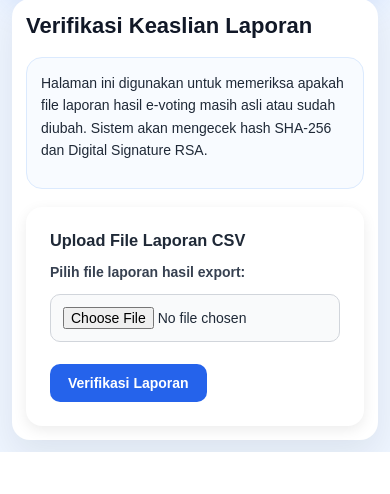
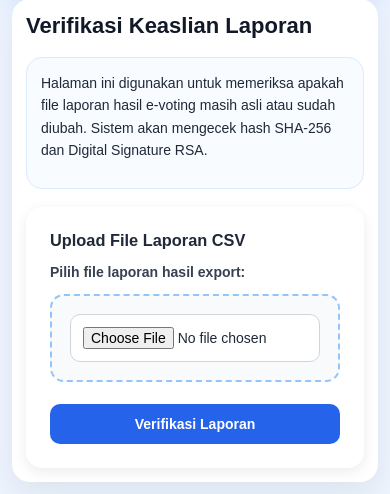
Before and after one commit to farhmel7/E-voting-krip, a Flask app: page /verify-report in a window 390 px wide. Shown: the part 997-1491 px from the top of the page. Before the commit the page ends 1449 px from the top, so only its background shows below. Run offline with Flask 3, Linux system fonts and the light colour scheme; the visitor is signed in with stand-in values (Sample User, id 1); parts of the project's set-up code (start-up, migrations or seed data) failed here and were passed over.

Commit message:
Perbaiki form upload verifikasi laporan

```diff
--- a/templates/verify_report.html
+++ b/templates/verify_report.html
@@ -23,19 +23,28 @@
         display: flex;
         flex-direction: column;
         gap: 14px;
-        max-width: 600px;
+        max-width: 650px;
     }
 
-    .upload-form input[type="file"] {
+    .file-upload-box {
+        background: #f9fafb;
+        border: 2px dashed #93c5fd;
+        border-radius: 14px;
+        padding: 18px;
+    }
+
+    .file-upload-box input[type="file"] {
+        width: 100%;
         padding: 12px;
         border: 1px solid #d1d5db;
         border-radius: 10px;
-        background: #f9fafb;
+        background: white;
+        cursor: pointer;
     }
 
     .upload-form button {
         width: fit-content;
-        padding: 11px 18px;
+        padding: 12px 20px;
         border: none;
         border-radius: 10px;
         background: #2563eb;
@@ -83,12 +92,14 @@
         padding: 12px;
         text-align: left;
         width: 240px;
+        vertical-align: top;
     }
 
     .detail-table td {
         padding: 12px;
         border-bottom: 1px solid #e5e7eb;
         word-break: break-all;
+        vertical-align: top;
     }
 
     .badge {
@@ -119,25 +130,45 @@
         border-radius: 10px;
         line-height: 1.6;
     }
+
+    @media (max-width: 800px) {
+        .upload-form {
+            max-width: 100%;
+        }
+
+        .upload-form button {
+            width: 100%;
+        }
+
+        .detail-table {
+            min-width: 700px;
+        }
+
+        .verify-box {
+            overflow-x: auto;
+        }
+    }
 </style>
 
 <div class="verify-box">
     <h3>Upload File Laporan CSV</h3>
 
-    <form method="POST" enctype="multipart/form-data" class="upload-form">
+    <form method="POST" action="/verify-report" enctype="multipart/form-data" class="upload-form">
         <input type="hidden" name="csrf_token" value="{{ csrf_token }}">
 
         <label for="report_file">
             Pilih file laporan hasil export:
         </label>
 
+        <div class="file-upload-box">
             <input
                 type="file"
                 id="report_file"
                 name="report_file"
-            accept=".csv"
+                accept=".csv,text/csv"
                 required
             >
+        </div>
 
         <button type="submit">
             Verifikasi Laporan
```
Lines whose indentation alone changed are shown as unchanged.
